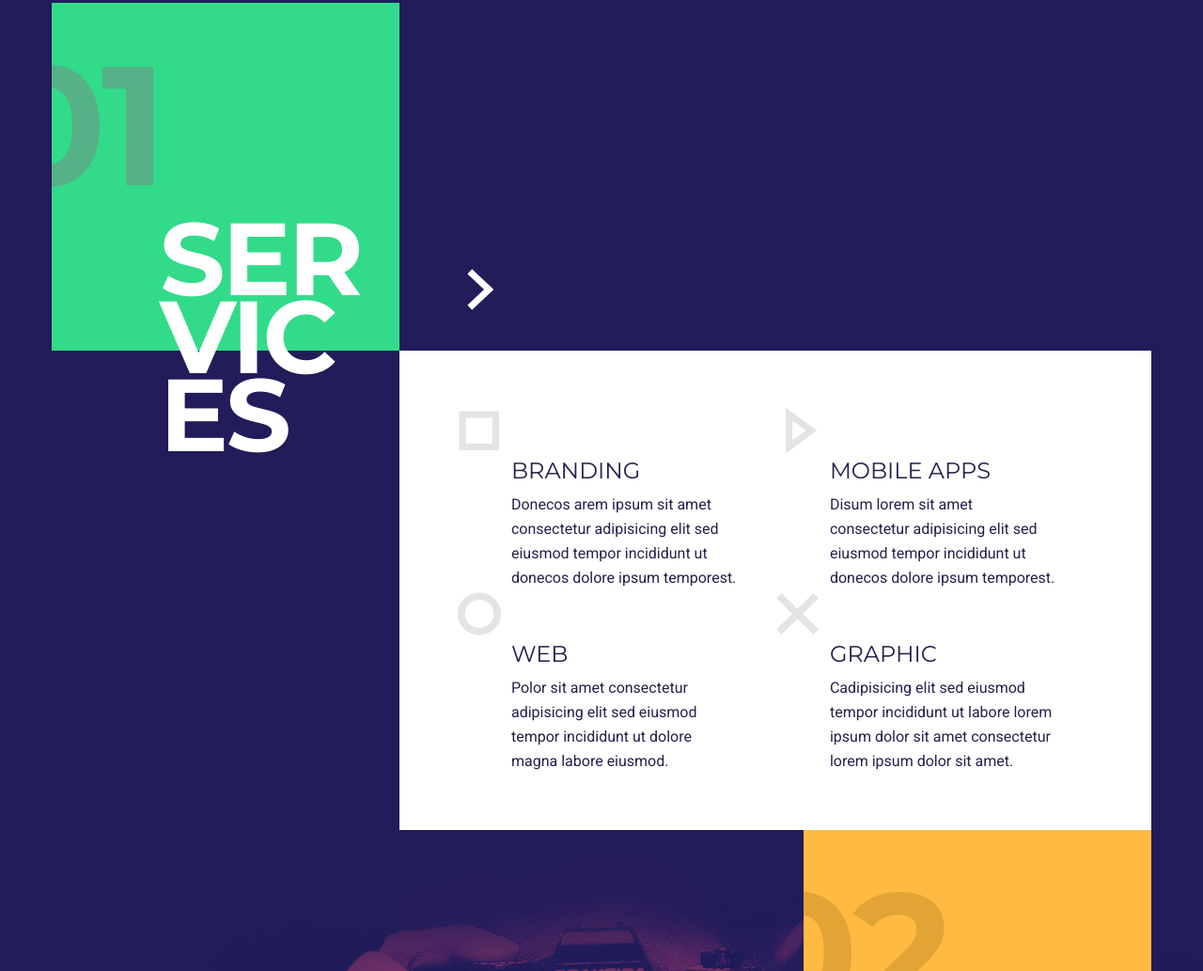
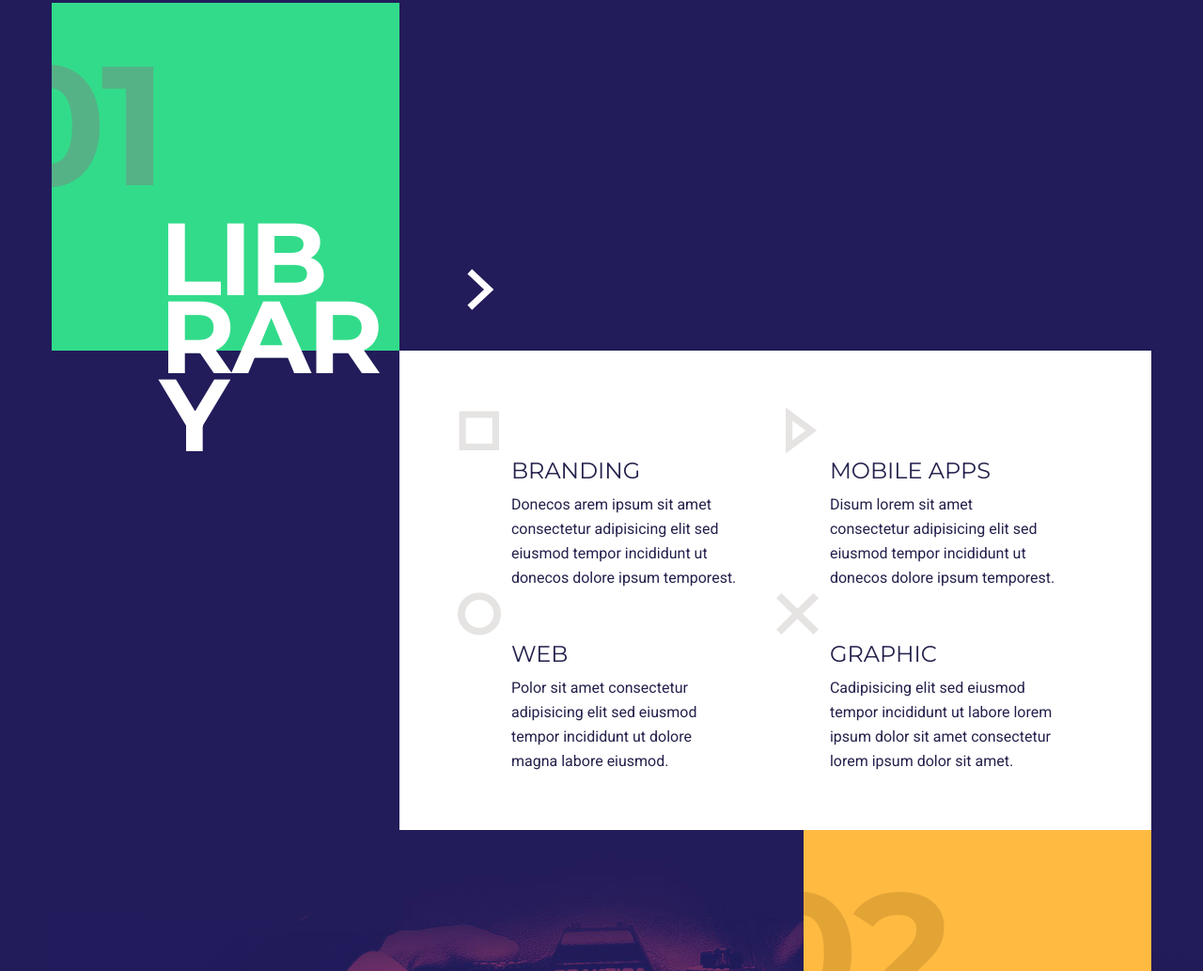
Before and after one commit to silentchallenger/cpnt201-a2-boxus, a plain HTML site: page index.html in a window 1280 px wide. Shown: the part 861-1894 px from the top of the page at 94% size. Drawn offline with Linux system fonts and the light colour scheme.

Commit message:
changed another title

```diff
--- a/index.html
+++ b/index.html
@@ -75,7 +75,7 @@
                     <div class="section-num">
                         <span>01</span>
                     </div>
-                    <h2 class="entry-title">Services</h2>
+                    <h2 class="entry-title">Library</h2>
                 </div>
                 <div class="section-content-holder right">
                     <div class="content-wrapper">
```
